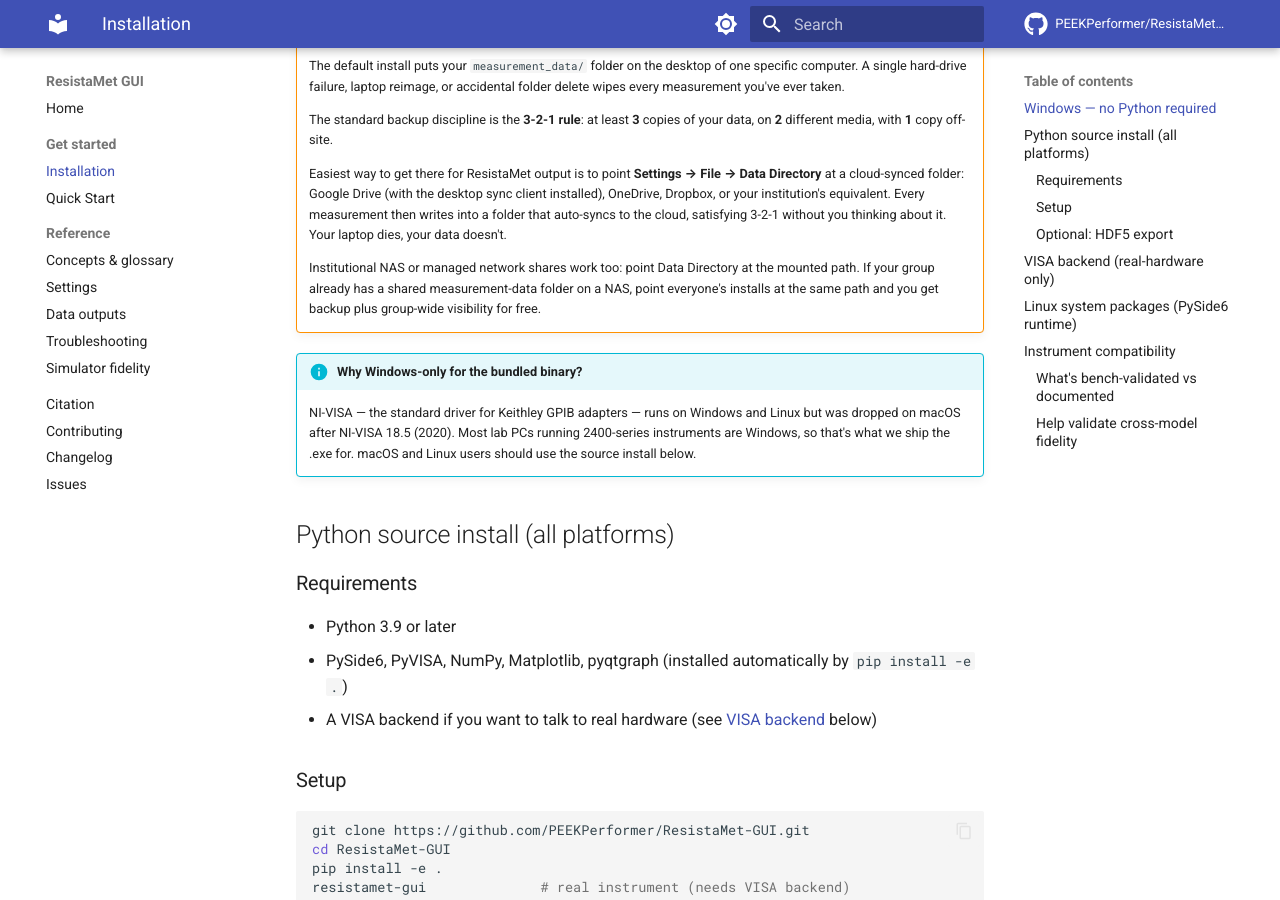
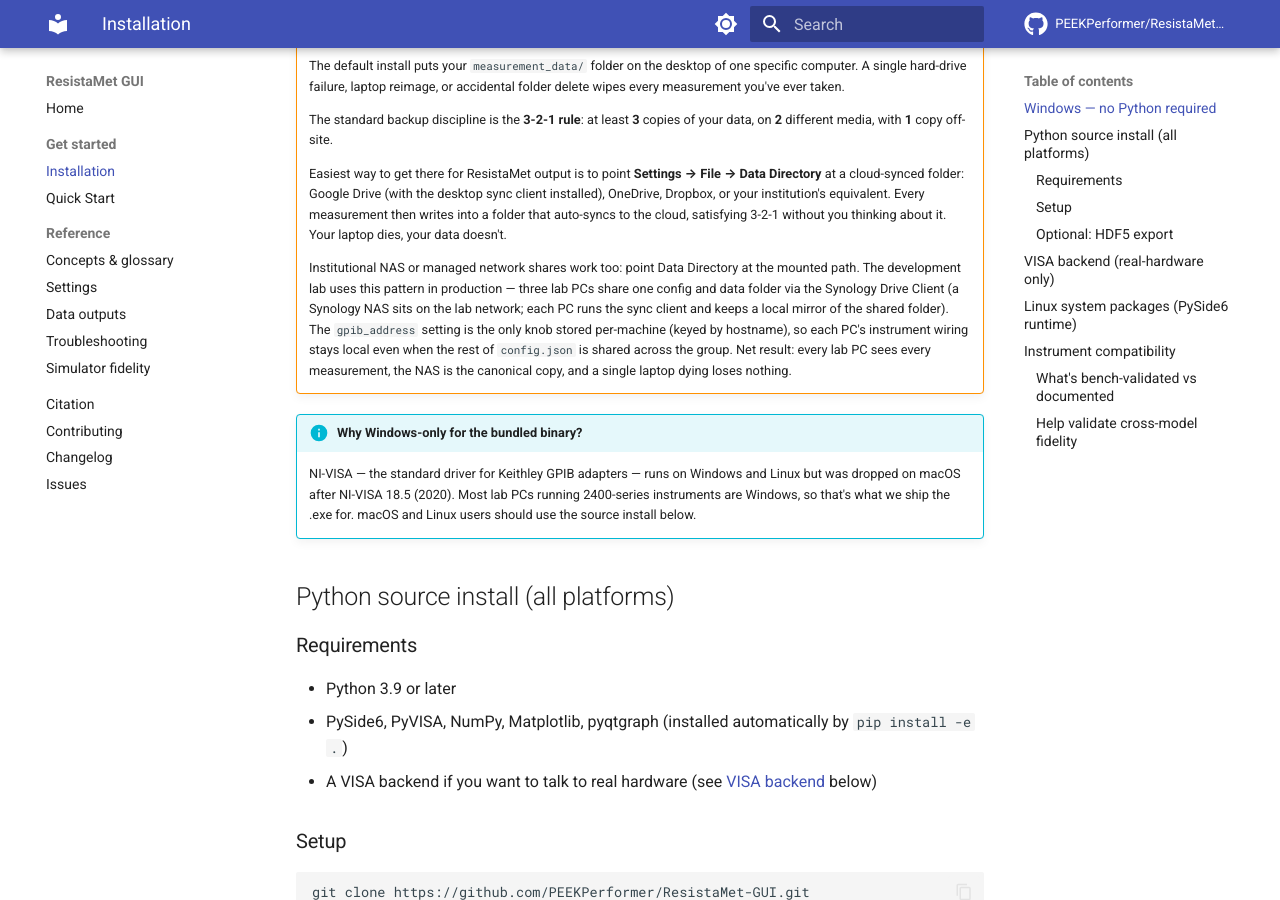
Before and after one commit to PEEKPerformer/ResistaMet-GUI, an MkDocs documentation site: the page built from docs/installation.md, in a window 1280 px wide and 900 px high, scrolled down 1133 px. Built offline with MkDocs 1.6.1 and Material for MkDocs 9.7.7, drawn with Linux system fonts in a browser that asks for light colours; comment, search, counter and statistics services are not loaded.

Commit message:
docs(installation): document the Synology multi-PC sync pattern
Expand the NAS bullet of the backup warning to describe the
development lab's actual deployment: three lab PCs sharing one
config + data folder via Synology Drive Client, with the per-machine
gpib_address keyed by hostname so each PC's instrument wiring stays
local. Concrete example of why the machine-local GPIB design exists.

```diff
--- a/docs/installation.md
+++ b/docs/installation.md
@@ -37,7 +37,7 @@
 
     Easiest way to get there for ResistaMet output is to point **Settings → File → Data Directory** at a cloud-synced folder: Google Drive (with the desktop sync client installed), OneDrive, Dropbox, or your institution's equivalent. Every measurement then writes into a folder that auto-syncs to the cloud, satisfying 3-2-1 without you thinking about it. Your laptop dies, your data doesn't.
 
-    Institutional NAS or managed network shares work too: point Data Directory at the mounted path. If your group already has a shared measurement-data folder on a NAS, point everyone's installs at the same path and you get backup plus group-wide visibility for free.
+    Institutional NAS or managed network shares work too: point Data Directory at the mounted path. The development lab uses this pattern in production — three lab PCs share one config and data folder via the Synology Drive Client (a Synology NAS sits on the lab network; each PC runs the sync client and keeps a local mirror of the shared folder). The `gpib_address` setting is the only knob stored per-machine (keyed by hostname), so each PC's instrument wiring stays local even when the rest of `config.json` is shared across the group. Net result: every lab PC sees every measurement, the NAS is the canonical copy, and a single laptop dying loses nothing.
 
 !!! info "Why Windows-only for the bundled binary?"
     NI-VISA — the standard driver for Keithley GPIB adapters — runs on Windows and Linux but was dropped on macOS after NI-VISA 18.5 (2020). Most lab PCs running 2400-series instruments are Windows, so that's what we ship the .exe for. macOS and Linux users should use the source install below.
```
